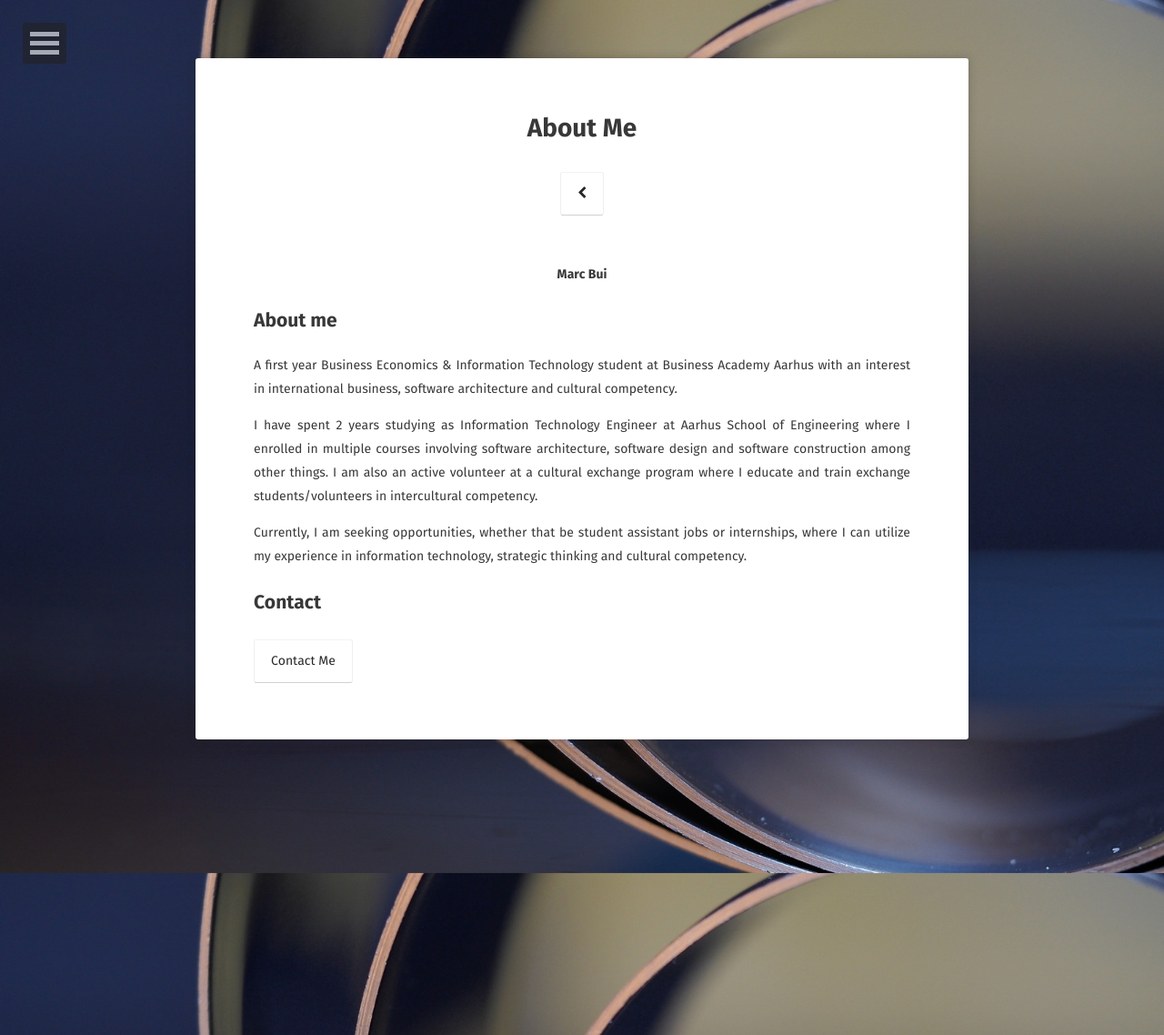
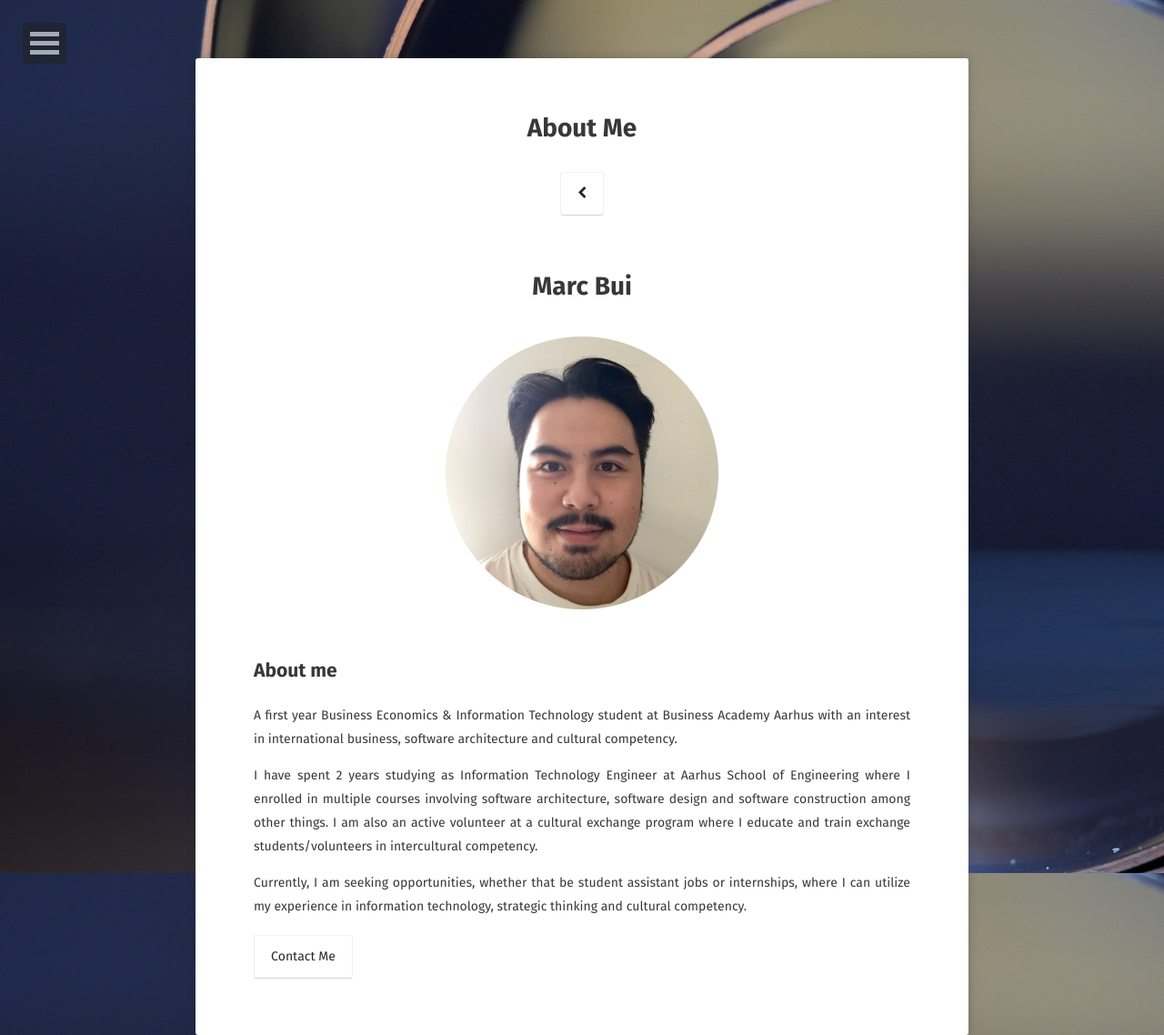
Before and after one commit to donbuibui/donbuibui.github.io, a Jekyll site: the page built from about/index.md, in a window 1280 px wide. Shown: the whole page at 91% size. Built offline with Jekyll 4.4.1, drawn with Linux system fonts in a browser that asks for light colours; some web fonts are replaced.

Commit message:
updated logo and profile picture in about

```diff
--- a/_config.yml
+++ b/_config.yml
@@ -4,7 +4,7 @@ bio:                'Business, Coding & Projects '
 description:        "A sandbox for me to play and show others"
 reading_time:       false
 words_per_minute:   200
-logo:               'assets/img/logo.png'
+logo:               'assets/img/facesmallest.png'
 background:         'assets/img/geo.jpg'
 tiled_bg:           false   # Set this true if you want to tile your background image, otherwise it will be covered
 locale:             en_US
--- a/about/index.md
+++ b/about/index.md
@@ -6,7 +6,12 @@ date: 2019-04-21
 comments: false
 ---
 
-<center><b>Marc Bui</b></center>
+# <center><b>Marc Bui</b></center>
+
+{% capture images %}
+	/assets/img/facesmall.png
+{% endcapture %}
+{% include gallery images=images caption="" cols=1 %}
 
 ## About me
 A first year Business Economics & Information Technology student at Business Academy Aarhus with an interest in international business, software architecture and cultural competency.
@@ -15,6 +20,4 @@ I have spent 2 years studying as Information Technology Engineer at Aarhus Schoo
 
 Currently, I am seeking opportunities, whether that be student assistant jobs or internships, where I can utilize my experience in information technology, strategic thinking and cultural competency.
 
-## Contact
-
 [Contact Me](mailto:mail@marcbui.me){: .btn}
```
Also changed, not shown: assets/img/facebig.png (added), assets/img/facesmall.png (added), assets/img/facesmallest.png (added).
